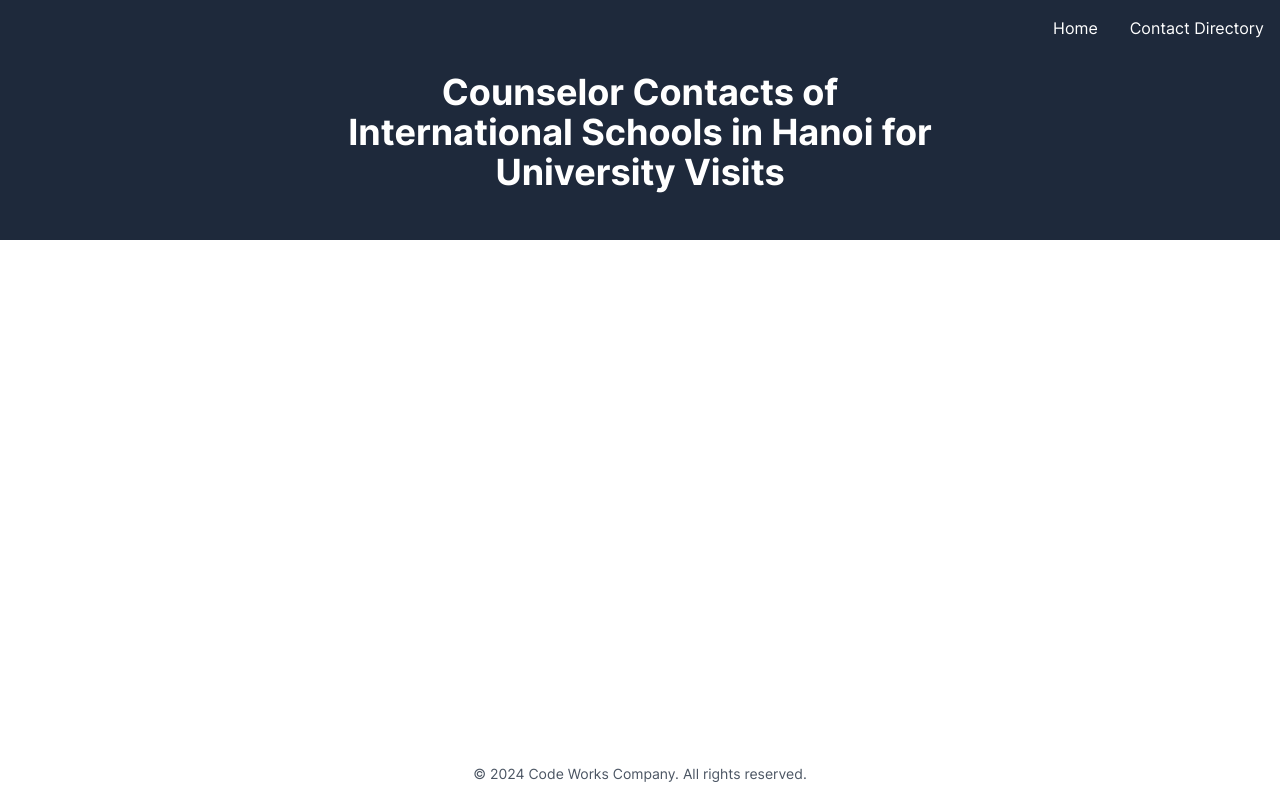
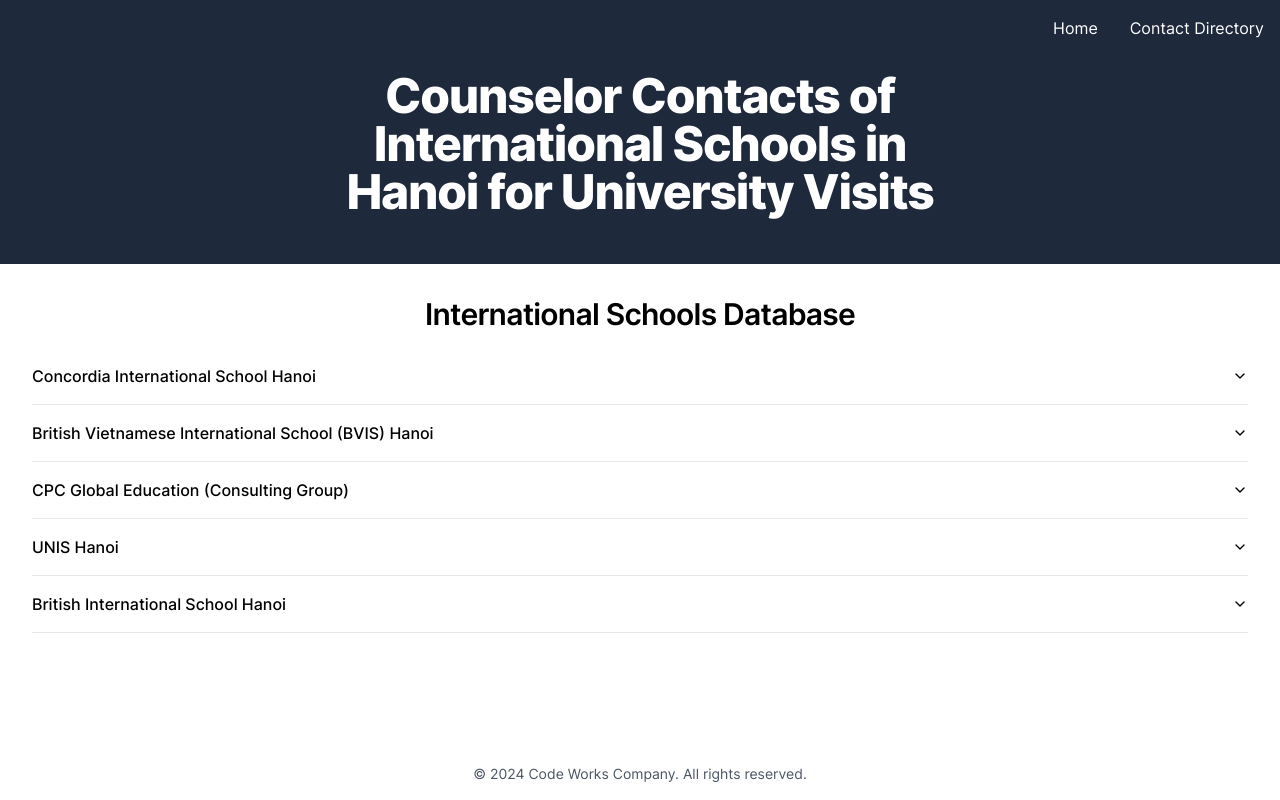
Before and after one commit to viethaa/visca, a Next.js app: page /schools in a window 1280 px wide. Built offline with nearby package versions, Linux system fonts and the light colour scheme.

Commit message:
accordion done

```diff
--- a/package.json
+++ b/package.json
@@ -10,6 +10,7 @@
   },
   "dependencies": {
     "@headlessui/react": "^1.7.18",
+    "@radix-ui/react-accordion": "^1.1.2",
     "@radix-ui/react-dialog": "^1.0.5",
     "@radix-ui/react-icons": "^1.3.0",
     "@radix-ui/react-label": "^2.0.2",
--- /dev/null
+++ b/src/components/List.js
@@ -0,0 +1,45 @@
+import React from 'react'
+import {
+  Accordion,
+  AccordionContent,
+  AccordionItem,
+  AccordionTrigger,
+} from '@/components/ui/accordion'
+
+export default function List({ schools }) {
+  return (
+    <Accordion type='multiple' collapsible className='w-full'>
+      {schools.map((school) => (
+        <AccordionItem value={school.school_name}>
+          <AccordionTrigger className={'text-left'}>
+            {school.school_name}
+          </AccordionTrigger>
+          <AccordionContent>
+            <div className='grid grid-cols-3 gap-4 text-sm'>
+              <div className='flex flex-col'>
+                <dt className='font-semibold'>Counselor</dt>
+                <dd>{school?.counselor_name}</dd>
+              </div>
+              <div className='flex flex-col '>
+                <dt className='font-semibold'>Email</dt>
+                <dd>{school?.counselor_email}</dd>
+              </div>
+              <div className='flex flex-col '>
+                <dt className='font-semibold'>Phone</dt>
+                <dd>{school?.counselor_phone}</dd>
+              </div>
+              <div className='flex flex-col '>
+                <dt className='font-semibold'>Contact Point</dt>
+                <dd>{school?.contact_point}</dd>
+              </div>
+              <div className='flex flex-col '>
+                <dt className='font-semibold'>Preferred time</dt>
+                <dd>{school?.preferred_time}</dd>
+              </div>
+            </div>
+          </AccordionContent>
+        </AccordionItem>
+      ))}
+    </Accordion>
+  )
+}
--- a/src/components/layout/Header.js
+++ b/src/components/layout/Header.js
@@ -11,7 +11,7 @@
         </div>
       </div>
       <div className='text-2xl md:text-4xl max-w-2xl mx-auto p-4 sm:p-8 text-center'>
-        <h1 className='font-bold'>
+        <h1 className='scroll-m-20 text-4xl font-extrabold tracking-tight lg:text-5xl'>
           Counselor Contacts of International Schools in Hanoi for University
           Visits
         </h1>
--- a/src/components/map/InfoSheet.js
+++ b/src/components/map/InfoSheet.js
@@ -56,6 +56,9 @@
           <div className='font-semibold flex flex-row gap-4 text-sm'>
             <Links school={school} />
           </div>
+          <div>
+            <img className='rounded-md mt-4' src={school.image_url} />
+          </div>
         </div>
         <SheetFooter></SheetFooter>
       </SheetContent>
--- a/src/components/map/Map.js
+++ b/src/components/map/Map.js
@@ -98,7 +98,7 @@
     <div
       ref={ref}
       id='map'
-      className='h-[550px] max-w-6xl mx-auto overflow-hidden rounded-none lg:flex-grow'
+      className='h-[640px] max-w-6xl mx-auto overflow-hidden rounded-lg lg:flex-grow border border-gray-200'
     ></div>
   )
 }
--- a/src/components/map/MapContainer.js
+++ b/src/components/map/MapContainer.js
@@ -25,7 +25,7 @@
   const [school, setSchool] = useState({})
 
   return (
-    <div className='relative px-4 sm:px-8'>
+    <div className='relative'>
       <Map
         markers={data.schools.map((school) => ({
           location: [school.longitude, school.latitude],
--- /dev/null
+++ b/src/components/ui/accordion.jsx
@@ -0,0 +1,41 @@
+import * as React from "react"
+import * as AccordionPrimitive from "@radix-ui/react-accordion"
+import { ChevronDown } from "lucide-react"
+
+import { cn } from "@/lib/utils"
+
+const Accordion = AccordionPrimitive.Root
+
+const AccordionItem = React.forwardRef(({ className, ...props }, ref) => (
+  <AccordionPrimitive.Item ref={ref} className={cn("border-b", className)} {...props} />
+))
+AccordionItem.displayName = "AccordionItem"
+
+const AccordionTrigger = React.forwardRef(({ className, children, ...props }, ref) => (
+  <AccordionPrimitive.Header className="flex">
+    <AccordionPrimitive.Trigger
+      ref={ref}
+      className={cn(
+        "flex flex-1 items-center justify-between py-4 font-medium transition-all hover:underline [&[data-state=open]>svg]:rotate-180",
+        className
+      )}
+      {...props}>
+      {children}
+      <ChevronDown className="h-4 w-4 shrink-0 transition-transform duration-200" />
+    </AccordionPrimitive.Trigger>
+  </AccordionPrimitive.Header>
+))
+AccordionTrigger.displayName = AccordionPrimitive.Trigger.displayName
+
+const AccordionContent = React.forwardRef(({ className, children, ...props }, ref) => (
+  <AccordionPrimitive.Content
+    ref={ref}
+    className="overflow-hidden text-sm transition-all data-[state=closed]:animate-accordion-up data-[state=open]:animate-accordion-down"
+    {...props}>
+    <div className={cn("pb-4 pt-0", className)}>{children}</div>
+  </AccordionPrimitive.Content>
+))
+
+AccordionContent.displayName = AccordionPrimitive.Content.displayName
+
+export { Accordion, AccordionItem, AccordionTrigger, AccordionContent }
--- a/src/data.json
+++ b/src/data.json
@@ -13,22 +13,72 @@
       "school_profile": "https://www.concordiahanoi.org/",
       "school_website": "https://www.concordiahanoi.org/",
       "calendar": "https://www.concordiahanoi.org/",
-      "logo_url": "/cish.png"
+      "logo_url": "/cish.png",
+      "image_url": "https://resources.finalsite.net/images/f_auto,q_auto,t_image_size_2/v1660624756/concordiahanoiorg/u0uqoag9szxm0a35hwxm/ConcordiaHanoiCampusImage06-09-19.jpg"
     },
     {
-      "school_name": "UNIS International School Hanoi",
+      "school_name": "British Vietnamese International School (BVIS) Hanoi",
       "school_address": "Van Tri Golf Estate, Kim Nỗ, Đông Anh, Hà Nội.",
-      "latitude": 21.0,
+      "latitude": 21.1,
       "longitude": 105.7948,
-      "counselor_name": "Ben Compton",
-      "counselor_email": "ben.compton@concordiahanoi.org",
-      "counselor_phone": "(555) 123-4567",
-      "contact_point": "Front Desk",
-      "preferred_time": "9am - 3pm",
-      "school_profile": "https://www.concordiahanoi.org/",
-      "school_website": "https://www.concordiahanoi.org/",
-      "calendar": "https://www.concordiahanoi.org/",
-      "logo_url": "/cish.png"
+      "counselor_name": "Colleen Usher",
+      "counselor_email": "colleen.usher@bvishanoi.com ",
+      "counselor_phone": "+84 2452558800 Ext 123",
+      "contact_point": "https://explore.cialfo.co/schedule-appointment/british-vietnamese-international-school-of-hanoi?registration_source=availability ",
+      "preferred_time": "As per Link above - Universities can book directly into my available calendar",
+      "school_profile": "https://www.nordangliaeducation.com/-/media/bvis-hanoi/about-us/bvis-hanoi-school-profile_ay-23-24.pdfhttps://www.nordangliaeducation.com/-/media/bvis-hanoi/about-us/bvis-hanoi-school-profile_ay-23-24.pdf",
+      "school_website": "https://www.nordangliaeducation.com/bvis-hanoi",
+      "calendar": "https://www.nordangliaeducation.com/bvis-hanoi/parent-essentials/calendar",
+      "logo_url": "/cish.png",
+      "image_url": "https://resources.finalsite.net/images/f_auto,q_auto,t_image_size_2/v1660624756/concordiahanoiorg/u0uqoag9szxm0a35hwxm/ConcordiaHanoiCampusImage06-09-19.jpg"
+    },
+    {
+      "school_name": "CPC Global Education (Consulting Group)",
+      "school_address": "Van Tri Golf Estate, Kim Nỗ, Đông Anh, Hà Nội.",
+      "latitude": 21.05,
+      "longitude": 105.7948,
+      "counselor_name": "Caitlin Worsham, Ping Nguyen",
+      "counselor_email": "caitlin@cpcglobaleducation.com",
+      "counselor_phone": "+1 206-330-6935",
+      "contact_point": "Caitlin Worsham",
+      "preferred_time": "Fall or Spring",
+      "school_profile": "https://www.cpcglobaleducation.com/",
+      "school_website": "https://www.cpcglobaleducation.com/",
+      "calendar": "N/A",
+      "logo_url": "/cish.png",
+      "image_url": "https://resources.finalsite.net/images/f_auto,q_auto,t_image_size_2/v1660624756/concordiahanoiorg/u0uqoag9szxm0a35hwxm/ConcordiaHanoiCampusImage06-09-19.jpg"
+    },
+    {
+      "school_name": "UNIS Hanoi",
+      "school_address": "Van Tri Golf Estate, Kim Nỗ, Đông Anh, Hà Nội.",
+      "latitude": 21,
+      "longitude": 105.7948,
+      "counselor_name": "Daniel Nguyen",
+      "counselor_email": "dhhnguyen@unishanoi.org",
+      "counselor_phone": "+84969953879",
+      "contact_point": "Trang Trinh - tttrang1@unishanoi.org ",
+      "preferred_time": "11:05am - 11:55am",
+      "school_profile": "https://drive.google.com/file/d/15-d6IaAlnlfUa62H8BnlJGBGf0rO1XaC/view?usp=sharing",
+      "school_website": "https://www.unishanoi.org",
+      "calendar": "NA",
+      "logo_url": "/cish.png",
+      "image_url": "https://resources.finalsite.net/images/f_auto,q_auto,t_image_size_2/v1660624756/concordiahanoiorg/u0uqoag9szxm0a35hwxm/ConcordiaHanoiCampusImage06-09-19.jpg"
+    },
+    {
+      "school_name": "British International School Hanoi",
+      "school_address": "Van Tri Golf Estate, Kim Nỗ, Đông Anh, Hà Nội.",
+      "latitude": 21.03,
+      "longitude": 105.7948,
+      "counselor_name": "Joe McKinney",
+      "counselor_email": "joseph.mckinney@bishanoi.com",
+      "counselor_phone": "+84969953880",
+      "contact_point": "Joe McKinney",
+      "preferred_time": "10:30-10:50 // 12:35-13:00",
+      "school_profile": "https://www.nordangliaeducation.com/bis-hanoi/academic-excellence/university-destinations",
+      "school_website": "https://www.nordangliaeducation.com/bis-hanoi",
+      "calendar": "https://www.nordangliaeducation.com/bis-hanoi/parent-essentials/calendar",
+      "logo_url": "/cish.png",
+      "image_url": "https://resources.finalsite.net/images/f_auto,q_auto,t_image_size_2/v1660624756/concordiahanoiorg/u0uqoag9szxm0a35hwxm/ConcordiaHanoiCampusImage06-09-19.jpg"
     }
   ]
 }
--- a/src/pages/schools.js
+++ b/src/pages/schools.js
@@ -2,6 +2,8 @@
 import Head from 'next/head'
 import Footer from '@/components/layout/Footer'
 import Header from '@/components/layout/Header'
+import List from '@/components/List'
+import data from '@/data.json'
 
 export default function SchoolsListPage() {
   return (
@@ -11,7 +13,14 @@
       </Head>
       <div className='flex min-h-screen flex-col font-sans'>
         <Header />
-        <div className='flex-grow'></div>
+        <div className='flex-grow p-8'>
+          <h2 className='scroll-m-20 w-fit mx-auto text-3xl font-semibold tracking-tight first:mt-0 text-center'>
+            International Schools Database
+          </h2>
+          <div className='mx-auto mt-4'>
+            <List schools={data.schools} />
+          </div>
+        </div>
         <Footer />
       </div>
     </>
```
Also changed, not shown: src/pages/index.js (+19 -3 lines), 1 other file (tests, documents, lock files or other folders).
